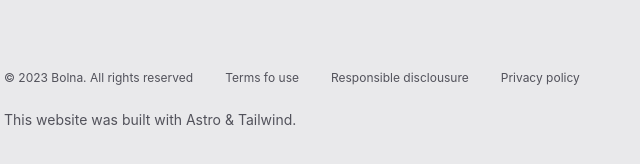
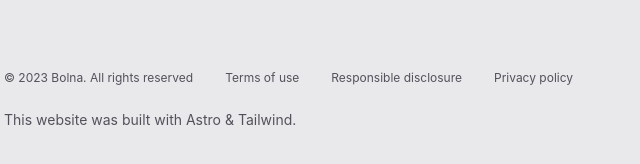
Before and after one commit to bolna-ai/website, an Astro site: page / in a window 1280 px wide. Shown: the part 1813-1977 px from the top of the page, 124-764 px from the left. Built offline with nearby package versions, Linux system fonts and the light colour scheme; Astro itself is replaced by a stand-in of ours; a web font is replaced by a local one.

Commit message:
Update Footer.astro

```diff
--- a/src/components/global/Footer.astro
+++ b/src/components/global/Footer.astro
@@ -7,13 +7,13 @@
       <a
         class="relative -my-2 -mx-3 rounded-lg px-3 py-2 text-xs text-zinc-600 transition-colors delay-150 hover:delay-[0ms] hover:bg-mirage"
         href="/#process"
-        ><span class="relative z-10">Terms fo use</span>
+        ><span class="relative z-10">Terms of use</span>
       </a>
 
       <a
         class="relative -my-2 -mx-3 rounded-lg px-3 py-2 text-xs text-zinc-600 transition-colors delay-150 hover:delay-[0ms] hover:bg-mirage"
         href="/#benefits"
-        ><span class="relative z-10">Responsible disclousure</span>
+        ><span class="relative z-10">Responsible disclosure</span>
       </a>
       <a
         class="relative -my-2 -mx-3 rounded-lg px-3 py-2 text-xs text-zinc-600 transition-colors delay-150 hover:delay-[0ms] hover:bg-mirage"
```
